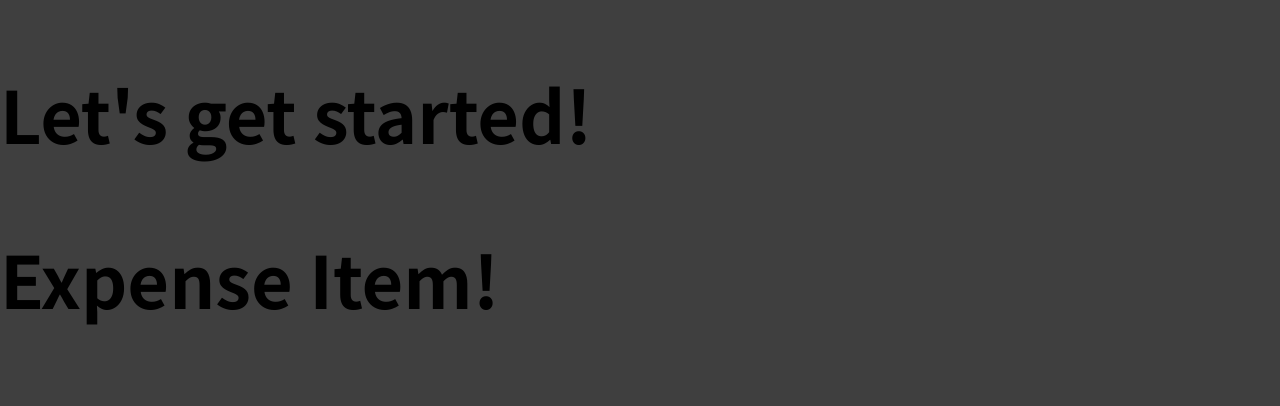
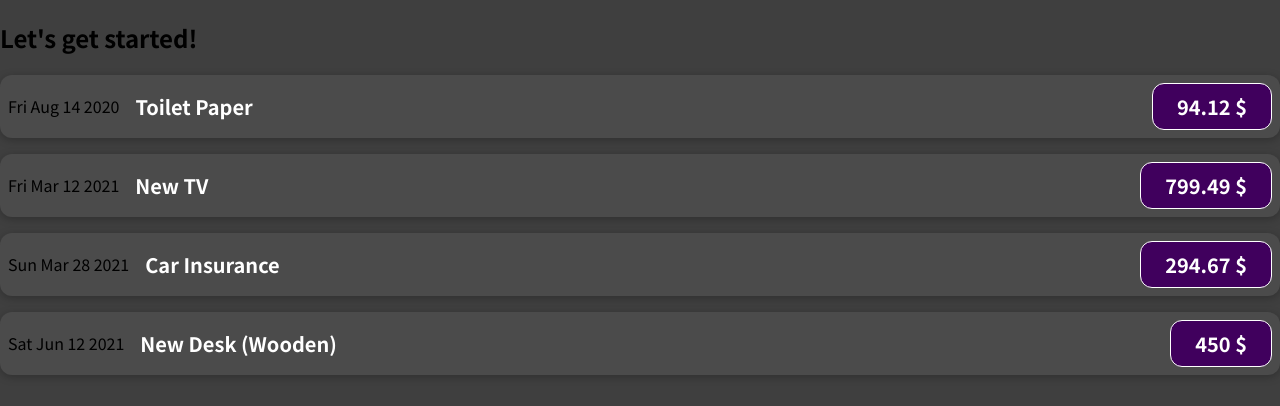
Before and after one commit to Leshista/ReactExpenseTracker, a JavaScript app: page / in a window 1280 px wide. Shown: the top 406 px of the page. Built offline with nearby package versions, Linux system fonts and the light colour scheme.

Commit message:
Learned how to stylize components and made them reusable via props

```diff
--- a/src/App.js
+++ b/src/App.js
@@ -1,9 +1,63 @@
-import ExpenseItem from "./components/ExpenceItem";
+import ExpenseItem from './components/ExpenseItem';
+
 export default function App() {
-  return (
-    <div>
-      <h2>Let's get started!</h2>
-      <ExpenseItem></ExpenseItem>
-    </div>
-  );
-};
+    const expenses = [
+        {
+            id: 'e1',
+            title: 'Toilet Paper',
+            cost: 94.12,
+            currency: '$',
+            date: new Date(2020, 7, 14),
+        },
+        {
+            id: 'e2',
+            title: 'New TV',
+            cost: 799.49,
+            currency: '$',
+            date: new Date(2021, 2, 12),
+        },
+        {
+            id: 'e3',
+            title: 'Car Insurance',
+            cost: 294.67,
+            currency: '$',
+            date: new Date(2021, 2, 28),
+        },
+        {
+            id: 'e4',
+            title: 'New Desk (Wooden)',
+            cost: 450,
+            currency: '$',
+            date: new Date(2021, 5, 12),
+        },
+    ];
+    return (
+        <div>
+            <h2>Let's get started!</h2>
+            <ExpenseItem
+                title={expenses[0].title}
+                cost={expenses[0].cost}
+                currency={expenses[0].currency}
+                date={expenses[0].date}
+            ></ExpenseItem>
+            <ExpenseItem
+                title={expenses[1].title}
+                cost={expenses[1].cost}
+                currency={expenses[1].currency}
+                date={expenses[1].date}
+            ></ExpenseItem>
+            <ExpenseItem
+                title={expenses[2].title}
+                cost={expenses[2].cost}
+                currency={expenses[2].currency}
+                date={expenses[2].date}
+            ></ExpenseItem>
+            <ExpenseItem
+                title={expenses[3].title}
+                cost={expenses[3].cost}
+                currency={expenses[3].currency}
+                date={expenses[3].date}
+            ></ExpenseItem>
+        </div>
+    );
+}
--- a/src/components/ExpenceItem.js
+++ /dev/null
@@ -1,3 +0,0 @@
-export default function ExpenseItem() {
-    return <h2>Expense Item!</h2>
-};
--- /dev/null
+++ b/src/components/ExpenseItem.css
@@ -0,0 +1,56 @@
+.expense-item {
+    display: flex;
+    justify-content: space-between;
+    align-items: center;
+    box-shadow: 0 2px 8px rgba(0, 0, 0, 0.25);
+    padding: 0.5rem;
+    margin: 1rem 0;
+    border-radius: 12px;
+    background-color: #4b4b4b;
+}
+
+.expense-item__description {
+    display: flex;
+    flex-direction: column;
+    gap: 1rem;
+    align-items: flex-end;
+    flex-flow: column-reverse;
+    justify-content: flex-start;
+    flex: 1;
+}
+
+.expense-item h2 {
+    color: #3a3a3a;
+    font-size: 1rem;
+    flex: 1;
+    margin: 0 1rem;
+    color: white;
+}
+
+.expense-item__price {
+    font-size: 1rem;
+    font-weight: bold;
+    color: white;
+    background-color: #40005d;
+    border: 1px solid white;
+    padding: 0.5rem;
+    border-radius: 12px;
+}
+
+@media (min-width: 580px) {
+    .expense-item__description {
+        flex-direction: row;
+        align-items: center;
+        justify-content: flex-start;
+        flex: 1;
+    }
+
+    .expense-item__description h2 {
+        font-size: 1.25rem;
+    }
+
+    .expense-item__price {
+        font-size: 1.25rem;
+        padding: 0.5rem 1.5rem;
+    }
+}
--- /dev/null
+++ b/src/components/ExpenseItem.js
@@ -0,0 +1,15 @@
+import './ExpenseItem.css';
+
+export default function ExpenseItem(props) {
+    return (
+        <div className="expense-item">
+            <div>{props.date.toDateString()}</div>
+            <div className="expense-item__description">
+                <h2>{props.title}</h2>
+                <div className="expense-item__price">
+                    {props.cost + ' ' + props.currency}
+                </div>
+            </div>
+        </div>
+    );
+}
--- a/src/index.css
+++ b/src/index.css
@@ -1,15 +1,14 @@
-@import url("https://fonts.googleapis.com/css2?family=Noto+Sans+JP:wght@400;700&display=swap");
+@import url('https://fonts.googleapis.com/css2?family=Noto+Sans+JP:wght@400;700&display=swap');
 
 * {
-  box-sizing: border-box;
+    box-sizing: border-box;
 }
 
 html {
-  font-family: "Noto Sans JP", sans-serif;
+    font-family: 'Noto Sans JP', sans-serif;
 }
 
 body {
-  margin: 0;
-  background-color: #3f3f3f;
-  font-size: 3rem;
+    margin: 0;
+    background-color: #3f3f3f;
 }
```
Also changed, not shown: 1 other file (tests, documents, lock files or other folders).
